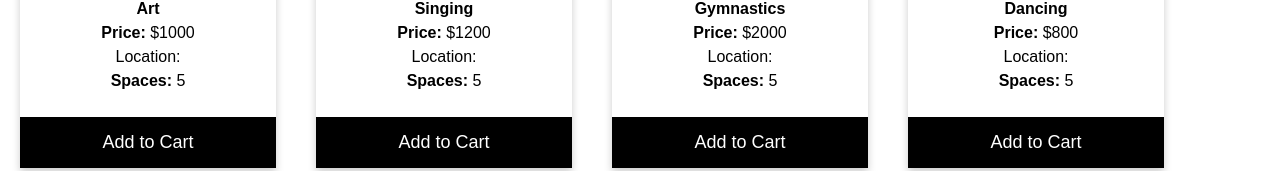
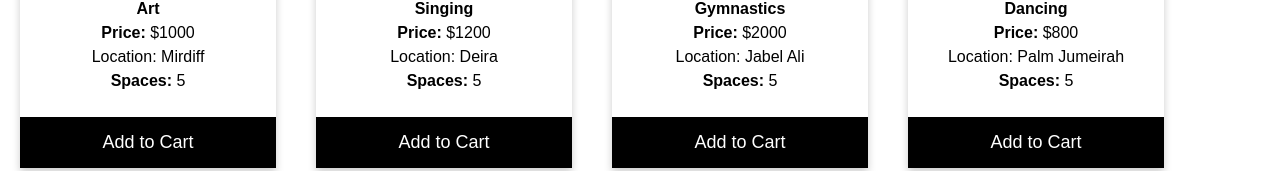
Before and after one commit to Iman-Usman/WebCoursework1, a plain HTML site: page index.html in a window 1280 px wide. Shown: the part 680-851 px from the top of the page. Drawn offline with nearby package versions, Linux system fonts and the light colour scheme.

Commit message:
Fixed location view

```diff
--- a/index.html
+++ b/index.html
@@ -177,7 +177,7 @@
             <div>
               <p><strong>{{ a.subject }}</strong></p>
               <p><strong>Price: </strong>${{ a.price }}</p>
-              <p>Location: {{ lessons.location }}</p>
+              <p>Location: {{ a.location }}</p>
               <p><strong>Spaces: </strong>{{ a.spaces }}</p><br />
 
               <button id="button" v-if="canAddToCart(a)"
```
